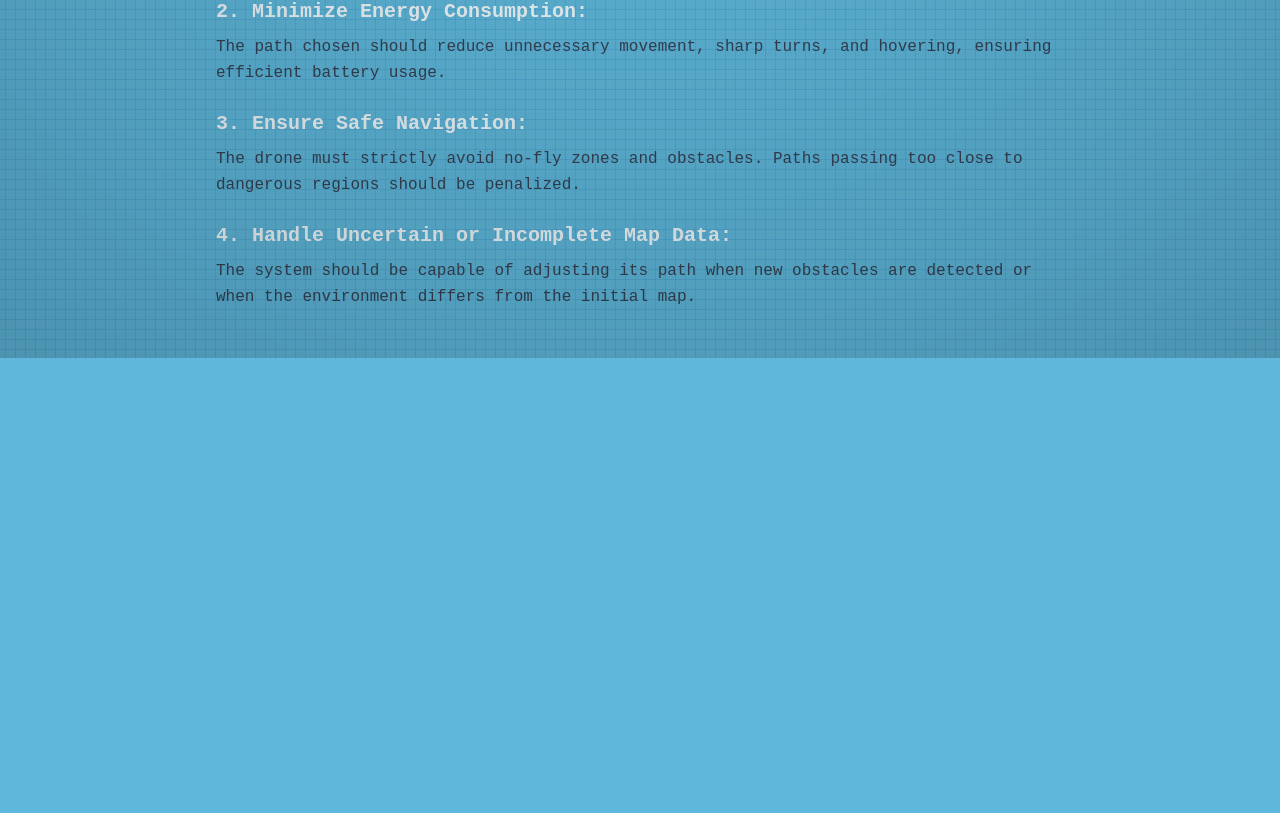
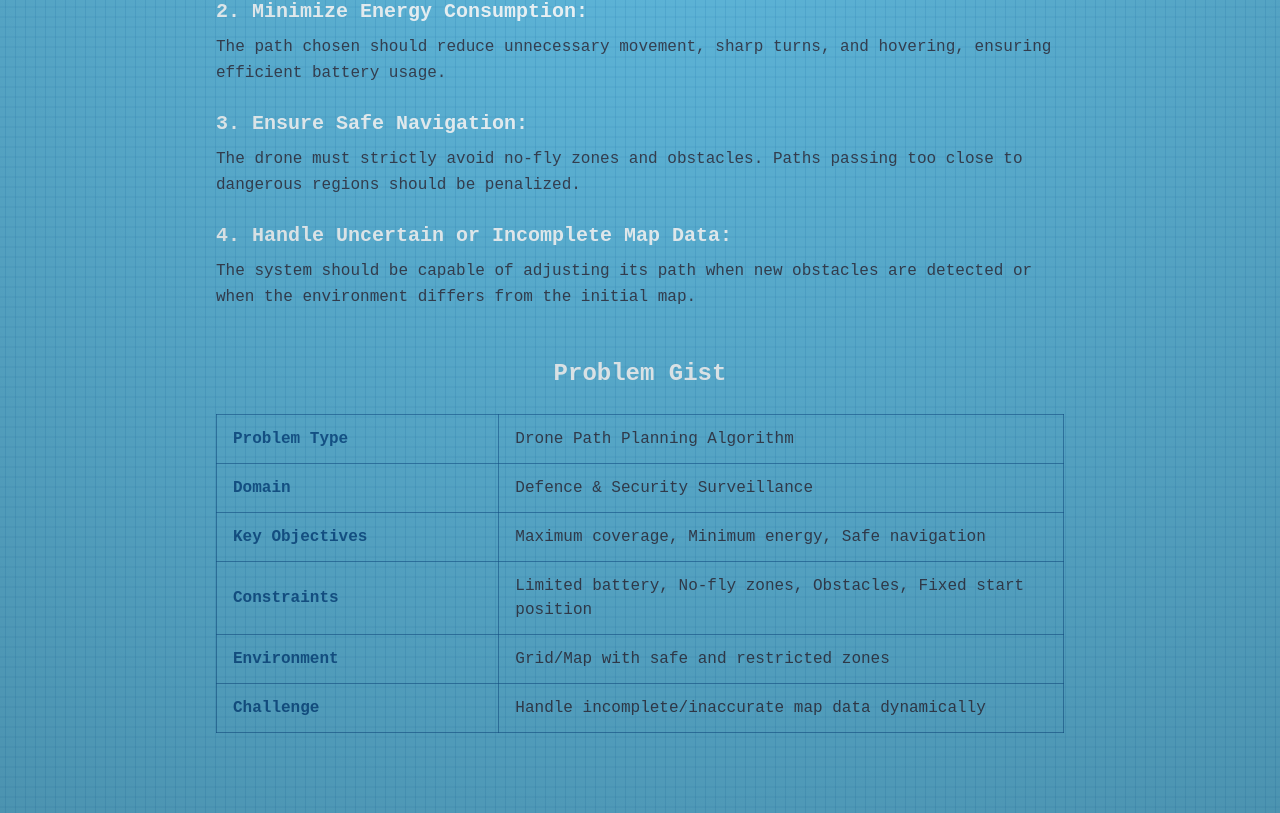
Before and after one commit to Misbah374/smartabeshackathon, a Next.js app: page /problem-statements/defence/ps-1 in a window 1280 px wide. Shown: the part 1170-1983 px from the top of the page. Before the commit the page ends 1528 px from the top, so only its background shows below. Built offline with nearby package versions, Linux system fonts and the light colour scheme.

Commit message:
added ps-1

```diff
--- a/src/app/problem-statements/defence/ps-1/page.tsx
+++ b/src/app/problem-statements/defence/ps-1/page.tsx
@@ -102,6 +102,67 @@ const DefencePS1 = () => {
           </div>
         </div>
       </section>
+
+      {/* Summary Table */}
+      <section className="mt-12 mb-8">
+        <h2 className="text-2xl font-semibold mb-6 text-center">
+          Problem Gist
+        </h2>
+        <div className="overflow-x-auto">
+          <table className="w-full border-collapse border border-[#165a94]/60">
+            <tbody>
+              <tr>
+                <td className="border border-[#165a94]/60 px-4 py-3 font-semibold w-1/3 text-[#165a94]">
+                  Problem Type
+                </td>
+                <td className="border border-[#165a94]/60 px-4 py-3 text-gray-700">
+                  Drone Path Planning Algorithm
+                </td>
+              </tr>
+              <tr>
+                <td className="border border-[#165a94]/60 px-4 py-3 font-semibold text-[#165a94]">
+                  Domain
+                </td>
+                <td className="border border-[#165a94]/60 px-4 py-3 text-gray-700">
+                  Defence & Security Surveillance
+                </td>
+              </tr>
+              <tr>
+                <td className="border border-[#165a94]/60 px-4 py-3 font-semibold text-[#165a94]">
+                  Key Objectives
+                </td>
+                <td className="border border-[#165a94]/60 px-4 py-3 text-gray-700">
+                  Maximum coverage, Minimum energy, Safe navigation
+                </td>
+              </tr>
+              <tr>
+                <td className="border border-[#165a94]/60 px-4 py-3 font-semibold text-[#165a94]">
+                  Constraints
+                </td>
+                <td className="border border-[#165a94]/60 px-4 py-3 text-gray-700">
+                  Limited battery, No-fly zones, Obstacles, Fixed start position
+                </td>
+              </tr>
+              <tr>
+                <td className="border border-[#165a94]/60 px-4 py-3 font-semibold text-[#165a94]">
+                  Environment
+                </td>
+                <td className="border border-[#165a94]/60 px-4 py-3 text-gray-700">
+                  Grid/Map with safe and restricted zones
+                </td>
+              </tr>
+              <tr>
+                <td className="border border-[#165a94]/60 px-4 py-3 font-semibold text-[#165a94]">
+                  Challenge
+                </td>
+                <td className="border border-[#165a94]/60 px-4 py-3 text-gray-700">
+                  Handle incomplete/inaccurate map data dynamically
+                </td>
+              </tr>
+            </tbody>
+          </table>
+        </div>
+      </section>
     </div>
   );
 };
```
